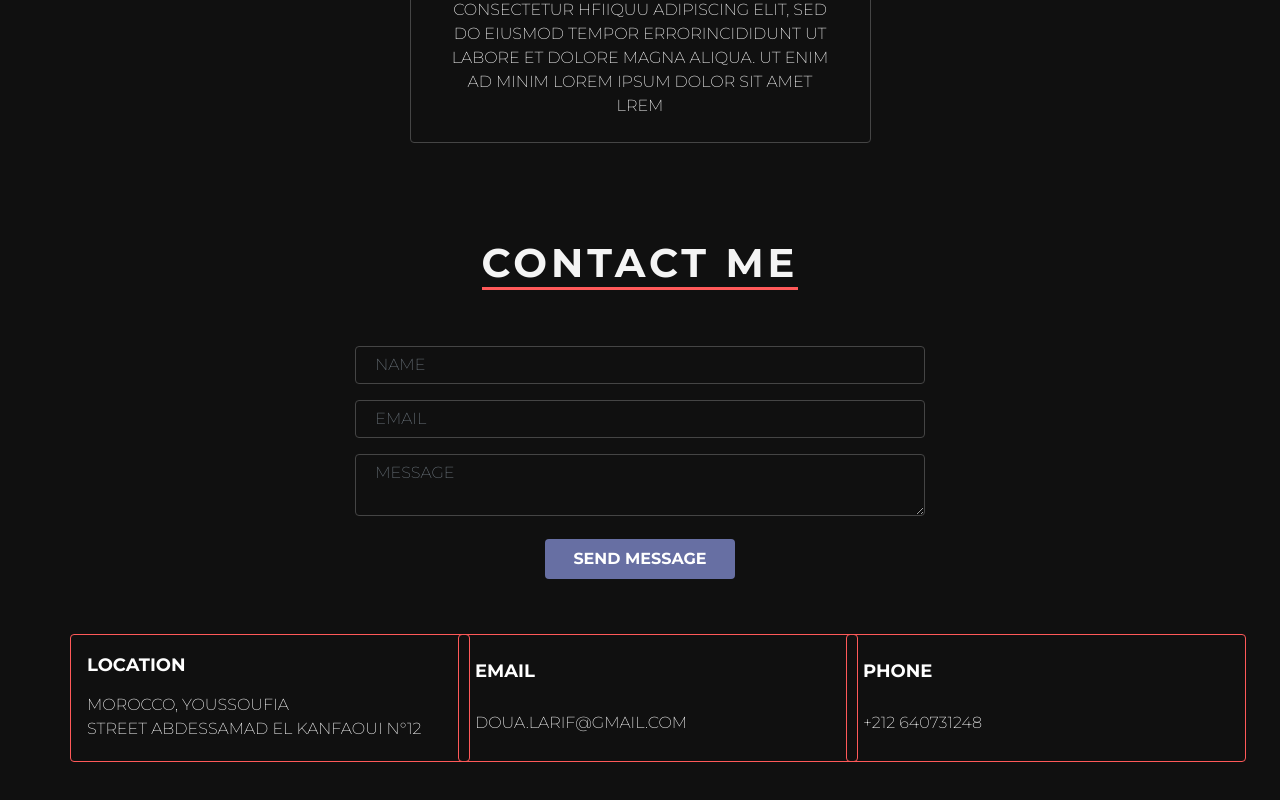
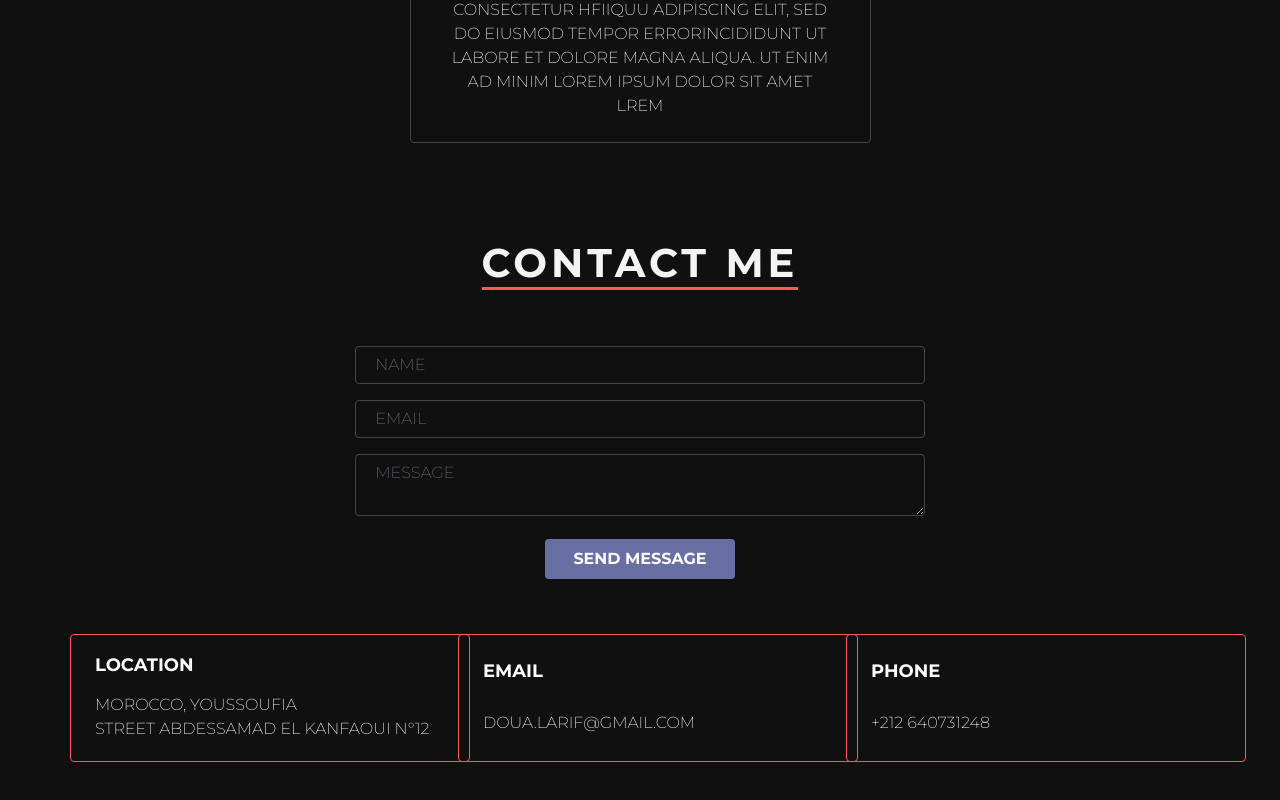
Before and after one commit to Douaa19/New_portfolio, a React (Create React App) app in the folder portfolio_front/: page / in a window 1280 px wide. Shown: the part 5234-6034 px from the top of the page. Built offline with nearby package versions, Linux system fonts and the light colour scheme.

Commit message:
addPadding

```diff
--- a/portfolio_front/src/components/contact/Cards.js
+++ b/portfolio_front/src/components/contact/Cards.js
@@ -14,7 +14,7 @@ function Cards() {
       border: "1px solid #FF5959",
       minHeight: "8rem",
       maxHeight: "22rem",
-      padding: "1rem 1rem",
+      padding: "1rem 1.5rem",
       width: "25rem",
       display: "flex",
       flexDirection: "column",
```
